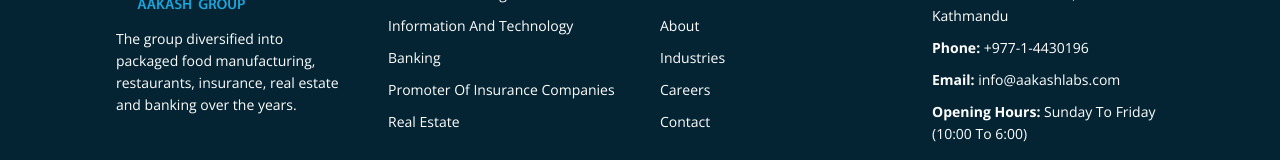
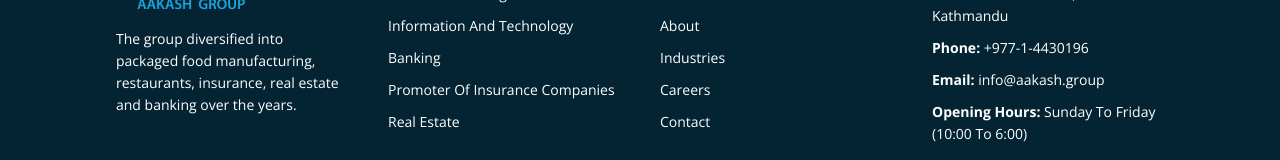
Before and after one commit to jhaaadarsh7/Aakash-group, a React (Create React App) app: page /contact-us in a window 1280 px wide. Shown: the part 1812-1972 px from the top of the page. Built offline with nearby package versions, Linux system fonts and the light colour scheme.

Commit message:
changed video source from web to local

```diff
--- a/src/components/contact/ContactPage.jsx
+++ b/src/components/contact/ContactPage.jsx
@@ -103,7 +103,7 @@
               </div>
               <div className="item">
                 <MailFilled />{" "}
-                <a href="mailto: info@aakashlabs.com">info@aakash.group</a>
+                <a href="mailto: info@aakash.group">info@aakash.group</a>
               </div>
             </div>
             <div className="working-hours">
--- a/src/components/home/HomePage.jsx
+++ b/src/components/home/HomePage.jsx
@@ -3,21 +3,15 @@
 import ServicesSection from "./ServicesSection";
 import StatsSection from "./StatsSection";
 import ContactSection from "./ContactSection";
+import video from "../../assets/images/aakash-group-vid.mp4";
+import logo from "../../assets/images/LOGO.png";
 
 const HomePage = () => {
   return (
     <div className="home-page page">
       <div className="page-header">
-        <video
-          id="home-video"
-          poster="https://aakash.group/wp-content/uploads/2019/10/logo.png"
-          loop
-          muted
-          autoPlay>
-          <source
-            src="https://aakash.group/wp-content/uploads/2019/10/aakash-group-text-anime-change1.mp4"
-            type="video/mp4"
-          />
+        <video id="home-video" poster={logo} loop muted autoPlay>
+          <source src={video} type="video/mp4" />
           Your browser does not support HTML5 video.
         </video>
       </div>
--- a/src/components/layout/Footer.jsx
+++ b/src/components/layout/Footer.jsx
@@ -93,7 +93,7 @@
           </div>
           <div className="item">
             <strong>Email:</strong>{" "}
-            <a href="mailto: info@aakashlabs.com">info@aakashlabs.com</a>
+            <a href="mailto: info@aakash.group">info@aakash.group</a>
           </div>
           <div className="item">
             <strong>Opening Hours:</strong> Sunday To Friday (10:00 To 6:00)
```
Also changed, not shown: 1 other file (tests, documents, lock files or other folders).
